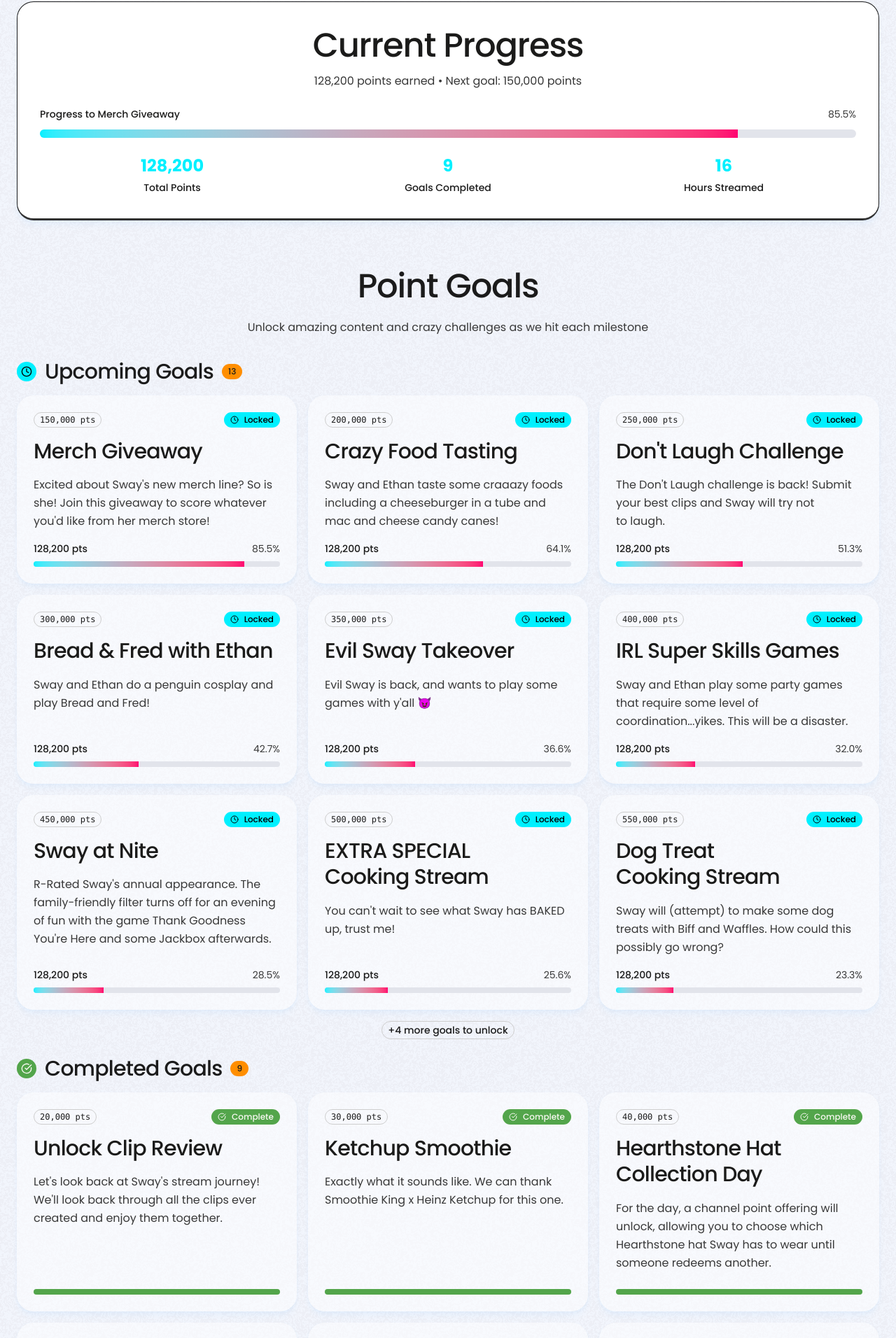
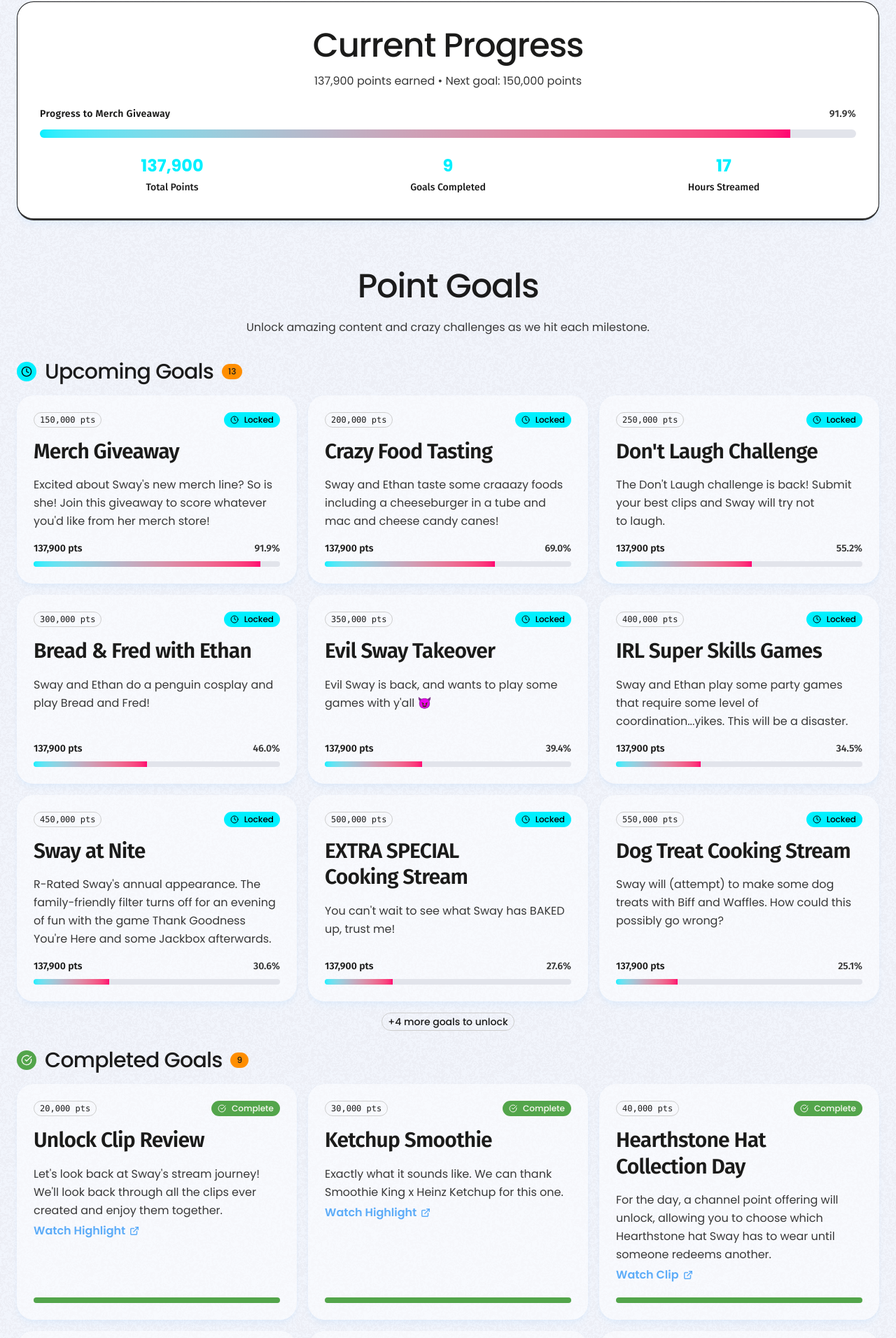
Before and after one commit to egarrisxn/swaybaeofficial-v2, a Next.js app: page /subathon in a window 1280 px wide. Shown: the part 817-2729 px from the top of the page at 70% size. Built offline with nearby package versions, Linux system fonts and the light colour scheme; no server answers.

Commit message:
subathon details!

```diff
--- a/app/(pages)/subathon/page.tsx
+++ b/app/(pages)/subathon/page.tsx
@@ -21,7 +21,7 @@ export default function SubathonPage() {
     <section className='size-full bg-[url(/graphics/noisey.svg)] bg-repeat'>
       <SubathonHeader />
 
-      <div className='mx-auto max-w-7xl space-y-16 px-6 pb-24'>
+      <div className='mx-auto max-w-7xl space-y-16 px-6'>
         <ProgressOverview />
         <GoalsList />
 
--- a/components/subathon/index.tsx
+++ b/components/subathon/index.tsx
@@ -1,4 +1,11 @@
-import { CheckCircle, Clock, Users, Repeat, Zap } from "lucide-react";
+import {
+  CheckCircle,
+  Clock,
+  Users,
+  Repeat,
+  Zap,
+  ExternalLinkIcon,
+} from "lucide-react";
 import { Card } from "@/components/ui/card";
 import { Badge } from "@/components/ui/badge";
 import { Button } from "@/components/ui/button";
@@ -15,7 +22,6 @@ export function SubathonHeader() {
             <Clock className='size-3 text-accent md:size-3.5' />
             <span className='text-muted-foreground'>Happening Now!</span>
           </div>
-
           <h1 className='bg-gradient-to-br from-foreground via-foreground to-accent bg-clip-text pt-1 pb-6 text-[2.5rem] leading-none font-bold tracking-tight text-transparent text-shadow-lg sm:text-5xl md:text-6xl lg:text-7xl xl:text-8xl'>
             {`Sway's Subathon`}
             <br />
@@ -25,7 +31,6 @@ export function SubathonHeader() {
             Join the ultimate streaming marathon with point-based goals, crazy
             challenges, and non-stop entertainment
           </p>
-
           <div className='flex flex-col items-center gap-6 sm:flex-row sm:justify-center'>
             <a
               href='https://www.twitch.tv/sway_bae'
@@ -52,7 +57,6 @@ export function ProgressOverview() {
   const nextGoalProgress = nextGoal
     ? (currentStats.totalPoints / nextGoal.points) * 100
     : 0;
-
   return (
     <Card className='p-8'>
       <div className='space-y-6'>
@@ -66,12 +70,13 @@ export function ProgressOverview() {
               ` • Next goal: ${nextGoal.points.toLocaleString()} points`}
           </p>
         </div>
-
         {nextGoal && (
           <div className='space-y-3'>
             <div className='flex justify-between text-sm'>
-              <span className='font-medium'>Progress to {nextGoal.title}</span>
-              <span className='text-muted-foreground'>
+              <span className='font-serif font-semibold tracking-wide'>
+                Progress to {nextGoal.title}
+              </span>
+              <span className='font-serif font-semibold tracking-wide text-muted-foreground'>
                 {nextGoalProgress.toFixed(1)}%
               </span>
             </div>
@@ -83,13 +88,12 @@ export function ProgressOverview() {
             </div>
           </div>
         )}
-
         <div className='grid gap-4 sm:grid-cols-3'>
           <div className='text-center'>
             <div className='mb-1 text-2xl font-bold text-accent'>
               {currentStats.totalPoints.toLocaleString()}
             </div>
-            <div className='text-sm leading-relaxed font-medium text-foreground'>
+            <div className='font-serif text-sm leading-relaxed font-medium text-foreground'>
               Total Points
             </div>
           </div>
@@ -97,7 +101,7 @@ export function ProgressOverview() {
             <div className='mb-1 text-2xl font-bold text-accent'>
               {goals.filter((g) => g.completed).length}
             </div>
-            <div className='text-sm leading-relaxed font-medium text-foreground'>
+            <div className='font-serif text-sm leading-relaxed font-medium text-foreground'>
               Goals Completed
             </div>
           </div>
@@ -105,7 +109,7 @@ export function ProgressOverview() {
             <div className='mb-1 text-2xl font-bold text-accent'>
               {currentStats.hoursStreamed}
             </div>
-            <div className='text-sm leading-relaxed font-medium text-foreground'>
+            <div className='font-serif text-sm leading-relaxed font-medium text-foreground'>
               Hours Streamed
             </div>
           </div>
@@ -118,7 +122,6 @@ export function ProgressOverview() {
 export function GoalsList() {
   const completedGoals = goals.filter((goal) => goal.completed);
   const activeGoals = goals.filter((goal) => !goal.completed);
-
   return (
     <section className='space-y-8'>
       <div className='text-center'>
@@ -126,10 +129,9 @@ export function GoalsList() {
           Point Goals
         </h2>
         <p className='text-base leading-relaxed text-balance text-muted-foreground'>
-          Unlock amazing content and crazy challenges as we hit each milestone
+          Unlock amazing content and crazy challenges as we hit each milestone.
         </p>
       </div>
-
       <div className='grid gap-6'>
         {/* Active Goals */}
         <div className='space-y-4'>
@@ -142,12 +144,10 @@ export function GoalsList() {
             </h3>
             <Badge variant='secondary'>{activeGoals.length}</Badge>
           </div>
-
           <div className='grid gap-4 md:grid-cols-2 lg:grid-cols-3'>
             {activeGoals.slice(0, 9).map((goal, index) => {
               const progressPercentage =
                 (currentStats.totalPoints / goal.points) * 100;
-
               return (
                 <Card
                   key={index}
@@ -162,25 +162,22 @@ export function GoalsList() {
                         {goal.points.toLocaleString()} pts
                       </Badge>
                       <Badge className='shrink-0 bg-accent text-accent-foreground'>
-                        <Clock className='mr-1 h-3 w-3' />
+                        <Clock className='mr-1 size-3' />
                         Locked
                       </Badge>
                     </div>
-
-                    <h4 className='text-xl leading-tight font-medium tracking-tight text-balance md:text-2xl lg:text-3xl'>
+                    <h4 className='font-serif text-xl leading-tight font-semibold tracking-tight text-balance md:text-2xl lg:text-3xl'>
                       {goal.title}
                     </h4>
-
                     <p className='flex-1 text-base leading-relaxed text-pretty text-muted-foreground'>
                       {goal.description}
                     </p>
-
                     <div className='space-y-2'>
                       <div className='flex justify-between text-sm'>
-                        <span className='font-medium'>
+                        <span className='font-serif font-semibold'>
                           {currentStats.totalPoints.toLocaleString()} pts
                         </span>
-                        <span className='text-muted-foreground'>
+                        <span className='font-serif font-semibold text-muted-foreground'>
                           {progressPercentage.toFixed(1)}%
                         </span>
                       </div>
@@ -198,7 +195,6 @@ export function GoalsList() {
               );
             })}
           </div>
-
           {activeGoals.length > 9 && (
             <div className='text-center'>
               <Badge variant='outline' className='text-sm'>
@@ -220,7 +216,6 @@ export function GoalsList() {
               </h3>
               <Badge variant='secondary'>{completedGoals.length}</Badge>
             </div>
-
             <div className='grid gap-4 md:grid-cols-2 lg:grid-cols-3'>
               {completedGoals.map((goal, index) => (
                 <Card
@@ -236,22 +231,38 @@ export function GoalsList() {
                         {goal.points.toLocaleString()} pts
                       </Badge>
                       <Badge className='shrink-0 bg-success text-success-foreground'>
-                        <CheckCircle className='mr-1 h-3 w-3' />
+                        <CheckCircle className='mr-1 size-3' />
                         Complete
                       </Badge>
                     </div>
-
-                    <h4 className='text-xl leading-tight font-medium tracking-tight text-balance md:text-2xl lg:text-3xl'>
+                    <h4 className='font-serif text-xl leading-tight font-semibold tracking-tight text-balance md:text-2xl lg:text-3xl'>
                       {goal.title}
                     </h4>
-
-                    <p className='flex-1 text-base leading-relaxed text-pretty text-muted-foreground'>
-                      {goal.description}
-                    </p>
-
-                    <div className='pt-2'>
+                    <div className='flex-1 gap-2 text-base leading-relaxed text-pretty text-muted-foreground'>
+                      <p>{goal.description}</p>
+                      {goal.link && (
+                        <a
+                          href={goal.link}
+                          target='_blank'
+                          rel='noopener noreferrer'
+                          className='flex flex-row items-center gap-1.5 leading-loose font-semibold text-link/90 hover:text-link'
+                        >
+                          {goal.link.includes("youtube.com") ||
+                          goal.link.includes("youtu.be")
+                            ? "Watch Highlight"
+                            : goal.link.includes("twitch.tv")
+                              ? "Watch Clip"
+                              : "Video Link"}
+                          <ExternalLinkIcon
+                            strokeWidth={2.5}
+                            className='size-3.5'
+                          />
+                        </a>
+                      )}
+                    </div>
+                    <div>
                       <div className='h-2 overflow-hidden rounded-full bg-success/20'>
-                        <div className='h-full w-full bg-success' />
+                        <div className='size-full bg-success' />
                       </div>
                     </div>
                   </div>
@@ -277,7 +288,6 @@ export function PointSystem() {
             How Points Work
           </h2>
         </div>
-
         <div className='grid gap-8'>
           <div className='space-y-4'>
             <h3 className='text-lg font-semibold text-foreground'>
@@ -306,7 +316,6 @@ export function PointSystem() {
               </div>
             </div>
           </div>
-
           <div className='space-y-4'>
             <h3 className='text-lg font-semibold text-foreground'>
               Multi-Month Bonuses
@@ -344,7 +353,6 @@ export function RecurringGoals() {
             Recurring Goals
           </h2>
         </div>
-
         <div className='grid gap-4 md:grid-cols-2'>
           {recurringGoals.map((goal, index) => (
             <Card
@@ -360,11 +368,9 @@ export function RecurringGoals() {
                     Every {goal.interval.toLocaleString()}
                   </Badge>
                 </div>
-
-                <h4 className='text-xl leading-tight font-medium tracking-tight text-balance md:text-2xl lg:text-3xl'>
+                <h4 className='font-serif text-xl leading-tight font-semibold tracking-tight text-balance md:text-2xl lg:text-3xl'>
                   {goal.title}
                 </h4>
-
                 <p className='text-base leading-relaxed text-pretty text-muted-foreground'>
                   {goal.description}
                 </p>
@@ -379,8 +385,8 @@ export function RecurringGoals() {
 
 export function EventStats() {
   return (
-    <Card className='border-0 bg-transparent p-8 shadow-none'>
-      <div className='space-y-12'>
+    <Card className='p-8'>
+      <div className='space-y-6'>
         <div className='flex items-center gap-3'>
           <div className='rounded-full bg-primary p-2.5'>
             <Users className='size-5 text-primary-foreground' />
@@ -389,28 +395,28 @@ export function EventStats() {
             Event Stats
           </h2>
         </div>
-        <div className='grid w-full gap-6 sm:grid-cols-2 lg:grid-cols-4 2xl:gap-16'>
+        <div className='grid gap-6 sm:grid-cols-2 lg:grid-cols-4'>
           <div className='text-center'>
             <div className='mb-1 text-3xl font-bold text-accent'>22</div>
-            <div className='text-sm leading-relaxed font-medium text-foreground'>
+            <div className='font-serif text-sm leading-relaxed font-medium text-foreground'>
               Goals to Finish
             </div>
           </div>
           <div className='text-center'>
             <div className='mb-1 text-3xl font-bold text-accent'>1,113,200</div>
-            <div className='text-sm leading-relaxed font-medium text-foreground'>
+            <div className='font-serif text-sm leading-relaxed font-medium text-foreground'>
               Points to Hit
             </div>
           </div>
           <div className='text-center'>
             <div className='mb-1 text-3xl font-bold text-accent'>5</div>
-            <div className='text-sm leading-relaxed font-medium text-foreground'>
+            <div className='font-serif text-sm leading-relaxed font-medium text-foreground'>
               Epic Days
             </div>
           </div>
           <div className='text-center'>
             <div className='mb-1 text-3xl font-bold text-accent'>∞</div>
-            <div className='text-sm leading-relaxed font-medium text-foreground'>
+            <div className='font-serif text-sm leading-relaxed font-medium text-foreground'>
               Memories to Make
             </div>
           </div>
@@ -422,7 +428,7 @@ export function EventStats() {
 
 export function SubathonSendoff() {
   return (
-    <section className='bg-gradient-to-t from-transparent via-accent/5 to-transparent px-6 py-24 text-center md:pt-32 md:pb-28 lg:pt-40 lg:pb-36 dark:from-transparent dark:via-accent/5 dark:to-transparent'>
+    <section className='bg-gradient-to-t from-transparent via-primary/5 to-transparent px-6 py-24 text-center md:py-32 lg:py-40 dark:from-transparent dark:via-accent/5 dark:to-transparent'>
       <h2 className='mb-4 text-3xl font-bold md:text-4xl lg:text-5xl'>
         Thank You for Joining!
       </h2>
--- a/data/subathon.ts
+++ b/data/subathon.ts
@@ -1,6 +1,6 @@
 export const currentStats = {
-  totalPoints: 128200,
-  hoursStreamed: 16,
+  totalPoints: 137900,
+  hoursStreamed: 17,
   daysRemaining: 4,
 };
 
@@ -12,6 +12,7 @@ export const goals = [
       "Let's look back at Sway's stream journey! We'll look back through all the clips ever created and enjoy them together.",
     completed: true,
     currentProgress: 100,
+    link: "https://www.youtube.com/watch?v=F-pIy8lnyUQ",
   },
   {
     points: 30000,
@@ -20,6 +21,7 @@ export const goals = [
       "Exactly what it sounds like. We can thank Smoothie King x Heinz Ketchup for this one.",
     completed: true,
     currentProgress: 100,
+    link: "https://www.youtube.com/watch?v=F-pIy8lnyUQ",
   },
   {
     points: 40000,
@@ -28,6 +30,7 @@ export const goals = [
       "For the day, a channel point offering will unlock, allowing you to choose which Hearthstone hat Sway has to wear until someone redeems another.",
     completed: true,
     currentProgress: 100,
+    link: "https://www.twitch.tv/sway_bae/clip/MiniatureHappyJaySMOrc-nfiWA5VzCgeDM5cr",
   },
   {
     points: 50000,
@@ -81,7 +84,7 @@ export const goals = [
     description:
       "Excited about Sway's new merch line? So is she! Join this giveaway to score whatever you'd like from her merch store!",
     completed: false,
-    currentProgress: 123800,
+    currentProgress: 137900,
   },
   {
     points: 200000,
```
